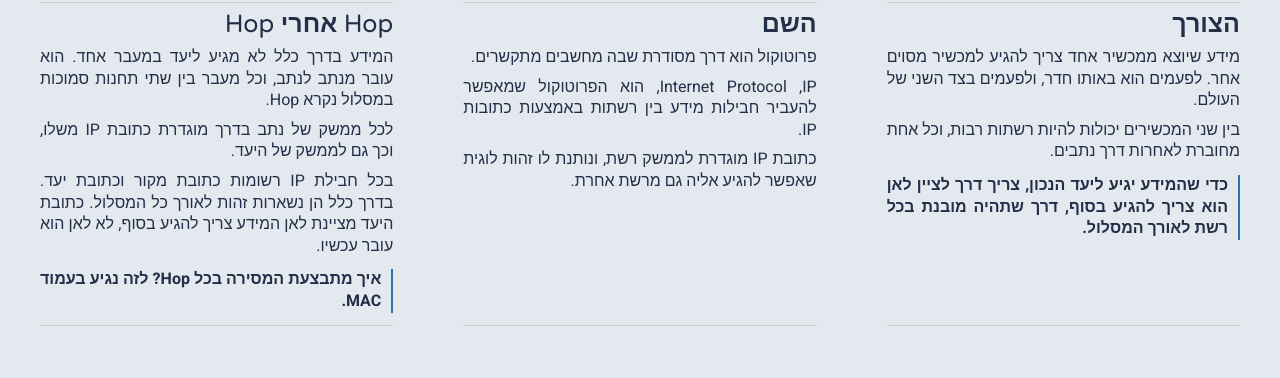
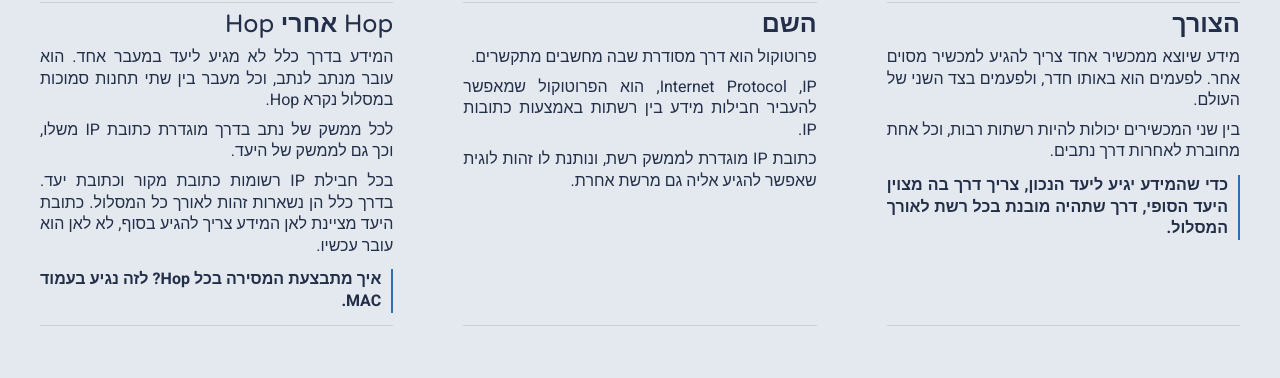
Before and after one commit to deepspace111/statistika, a plain HTML site: page ip/ip.html in a window 1280 px wide. Shown: the part 213-591 px from the top of the page. Drawn offline with Linux system fonts and the light colour scheme; a web font is replaced by a local one.

Commit message:
IP ngusfi

```diff
--- a/ip/ip.html
+++ b/ip/ip.html
@@ -193,7 +193,7 @@ body.learning-mode .binary{
       <h2>הצורך</h2>
       <p>מידע שיוצא ממכשיר אחד צריך להגיע למכשיר מסוים אחר. לפעמים הוא באותו חדר, ולפעמים בצד השני של העולם.</p>
       <p>בין שני המכשירים יכולות להיות רשתות רבות, וכל אחת מחוברת לאחרות דרך נתבים.</p>
-      <p class="our-q">כדי שהמידע יגיע ליעד הנכון, צריך דרך לציין לאן הוא צריך להגיע בסוף, דרך שתהיה מובנת בכל רשת לאורך המסלול.</p>
+      <p class="our-q">כדי שהמידע יגיע ליעד הנכון, צריך דרך בה מצוין היעד הסופי, דרך שתהיה מובנת בכל רשת לאורך המסלול.</p>
     </div>
   </div>
 
```
